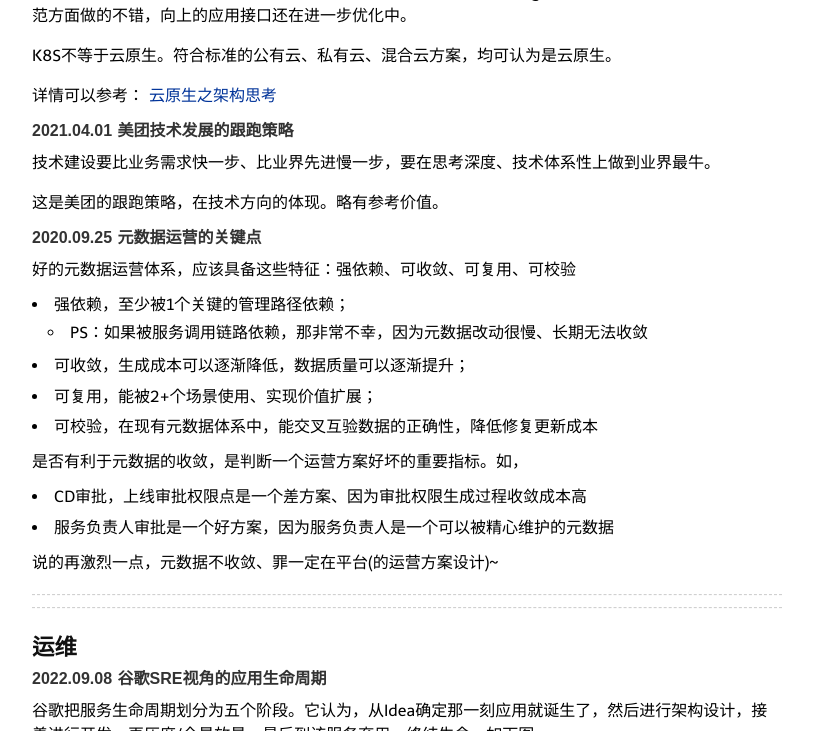
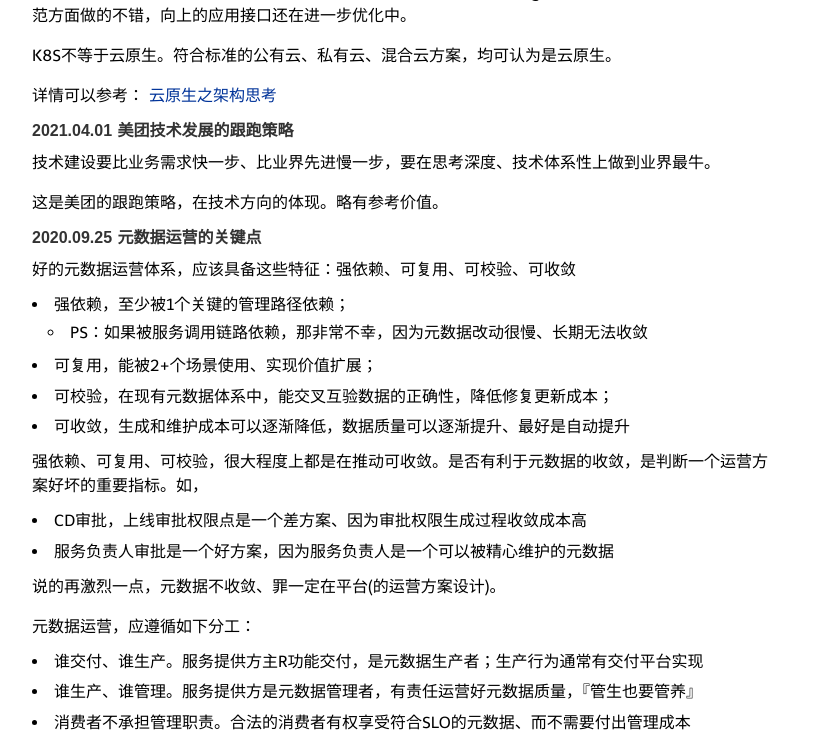
Before and after one commit to niean/niean.github.io, a Jekyll site: the page built from _posts/2020-03-15-op-tb.markdown, in a window 1280 px wide and 900 px high, scrolled down 6100 px, cut to the strip 0-731 px from the top of the window. Shown: the whole strip, without its empty margins (233-1046 px from the left). Built offline with Jekyll 4.4.1, drawn with Linux system fonts in a browser that asks for light colours; comment, search, counter and statistics services are not loaded.

Commit message:
add: sfw

```diff
--- a/_posts/2020-03-15-op-tb.markdown
+++ b/_posts/2020-03-15-op-tb.markdown
@@ -206,21 +206,27 @@ K8S不等于云原生。符合标准的公有云、私有云、混合云方案
 
 
 #### 2020.09.25 元数据运营的关键点
-好的元数据运营体系，应该具备这些特征：强依赖、可收敛、可复用、可校验
+好的元数据运营体系，应该具备这些特征：强依赖、可复用、可校验、可收敛
 
 - 强依赖，至少被1个关键的管理路径依赖；
     - PS：如果被服务调用链路依赖，那非常不幸，因为元数据改动很慢、长期无法收敛
-- 可收敛，生成成本可以逐渐降低，数据质量可以逐渐提升；
 - 可复用，能被2+个场景使用、实现价值扩展；
-- 可校验，在现有元数据体系中，能交叉互验数据的正确性，降低修复更新成本
+- 可校验，在现有元数据体系中，能交叉互验数据的正确性，降低修复更新成本；
+- 可收敛，生成和维护成本可以逐渐降低，数据质量可以逐渐提升、最好是自动提升
 
-是否有利于元数据的收敛，是判断一个运营方案好坏的重要指标。如，
+强依赖、可复用、可校验，很大程度上都是在推动可收敛。是否有利于元数据的收敛，是判断一个运营方案好坏的重要指标。如，
 
 - CD审批，上线审批权限点是一个差方案、因为审批权限生成过程收敛成本高
 - 服务负责人审批是一个好方案，因为服务负责人是一个可以被精心维护的元数据
 
-说的再激烈一点，元数据不收敛、罪一定在平台(的运营方案设计)~
+说的再激烈一点，元数据不收敛、罪一定在平台(的运营方案设计)。
 
+
+元数据运营，应遵循如下分工：
+
+- 谁交付、谁生产。服务提供方主R功能交付，是元数据生产者；生产行为通常有交付平台实现
+- 谁生产、谁管理。服务提供方是元数据管理者，有责任运营好元数据质量，『管生也要管养』
+- 消费者不承担管理职责。合法的消费者有权享受符合SLO的元数据、而不需要付出管理成本
 
 
 ------------------------------------------------------------------------------------------------------------
--- a/_posts/2021-06-30-cn-architecture.markdown
+++ b/_posts/2021-06-30-cn-architecture.markdown
@@ -3,7 +3,7 @@ layout: post
 title: 云原生之架构基础
 date: 2021-06-30 08:30
 tags:
-  - arch
+  - cn
 ---
 
 ## 导读
--- a/_posts/2021-09-05-cn-multicloud.markdown
+++ b/_posts/2021-09-05-cn-multicloud.markdown
@@ -3,7 +3,7 @@ layout: post
 title: 云原生之多云架构(未完待续)
 date: 2021-09-05 22:00
 tags:
-  - arch
+  - cn
 ---
 
 ## 导读
```
Also changed, not shown: _posts/2022-09-13-cn-sfw.markdown (added, +10 -0 lines), images/20220913/sfw-os.png (added), 1 other file.
